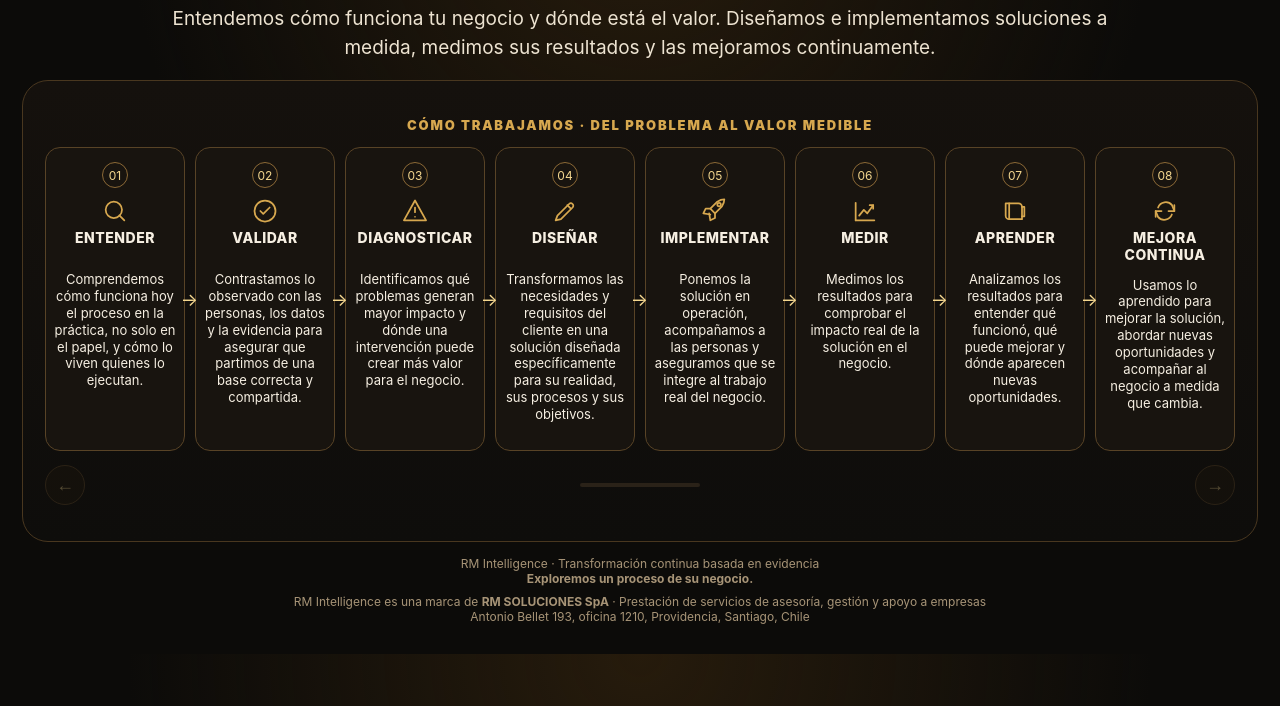
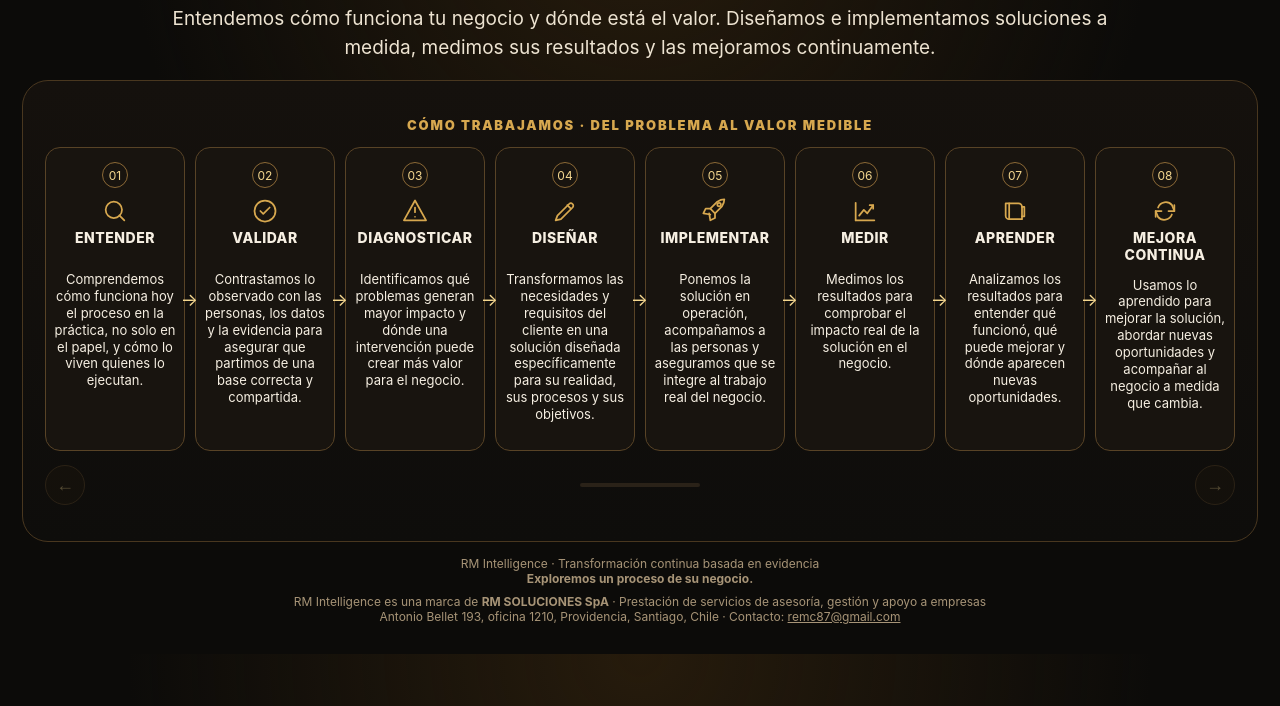
Before and after one commit to remc87-alt/mi-empresa-web, a plain HTML site: page index.html in a window 1280 px wide. Shown: the part 94-800 px from the top of the page. Drawn offline with Linux system fonts and the light colour scheme.

Commit message:
Contacto en el pie
Co-Authored-By: Claude Opus 5.5 <noreply@anthropic.com>
Claude-Session: https://claude.ai/code/session_01CNLJaoiQkVratJWngvqh4g

```diff
--- a/index.html
+++ b/index.html
@@ -475,7 +475,7 @@ footer{text-align:center;color:#A79477;font-size:12px;padding:14px}
   </div>
 </main>
 
-<footer>RM Intelligence · Transformación continua basada en evidencia<br><strong>Exploremos un proceso de su negocio.</strong><br><span style="display:inline-block;margin-top:8px">RM Intelligence es una marca de <strong>RM SOLUCIONES SpA</strong> · Prestación de servicios de asesoría, gestión y apoyo a empresas<br>Antonio Bellet 193, oficina 1210, Providencia, Santiago, Chile</span></footer>
+<footer>RM Intelligence · Transformación continua basada en evidencia<br><strong>Exploremos un proceso de su negocio.</strong><br><span style="display:inline-block;margin-top:8px">RM Intelligence es una marca de <strong>RM SOLUCIONES SpA</strong> · Prestación de servicios de asesoría, gestión y apoyo a empresas<br>Antonio Bellet 193, oficina 1210, Providencia, Santiago, Chile · Contacto: <a href="mailto:remc87@gmail.com" style="color:inherit">remc87@gmail.com</a></span></footer>
 </div>
 
 <script>
```
